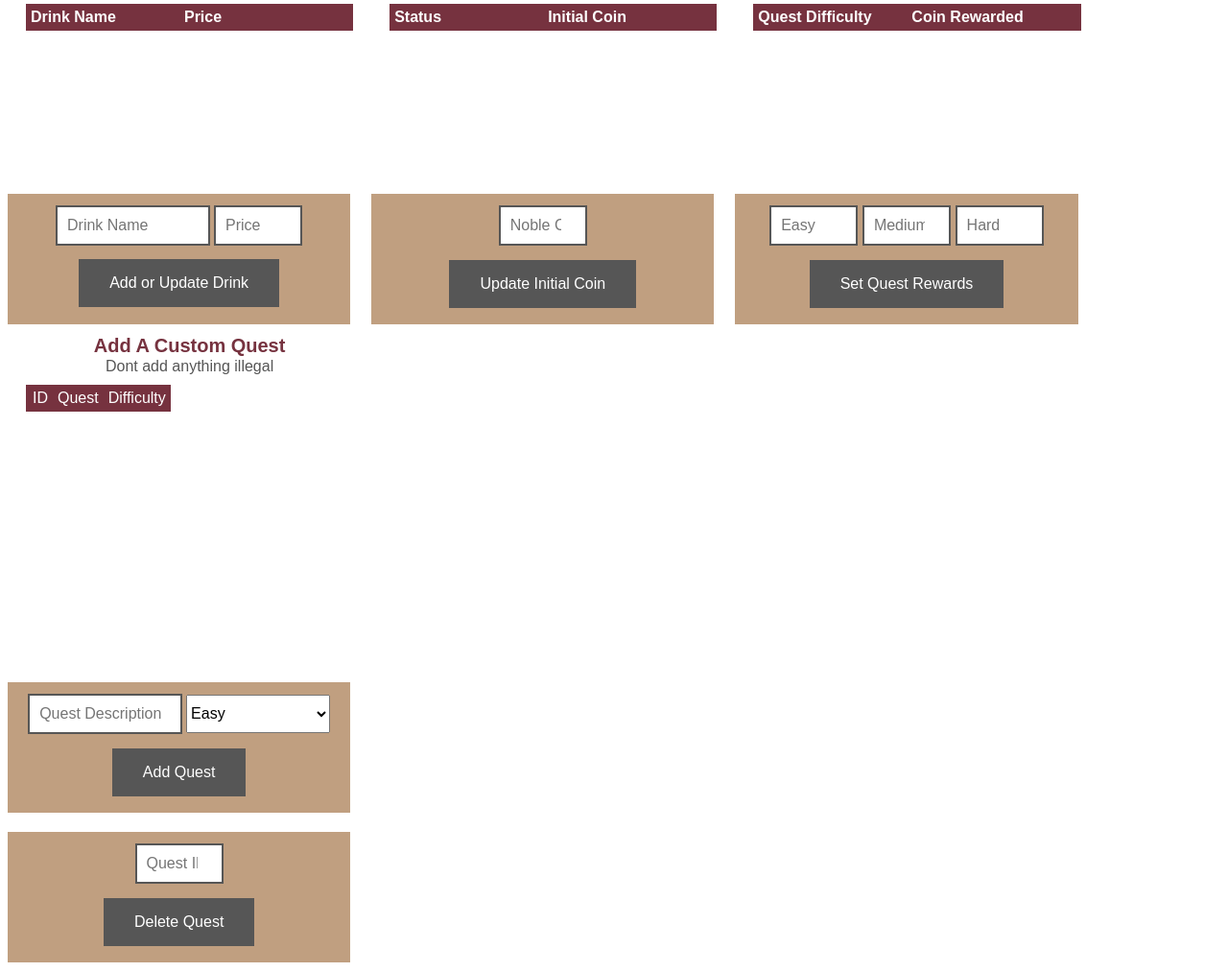
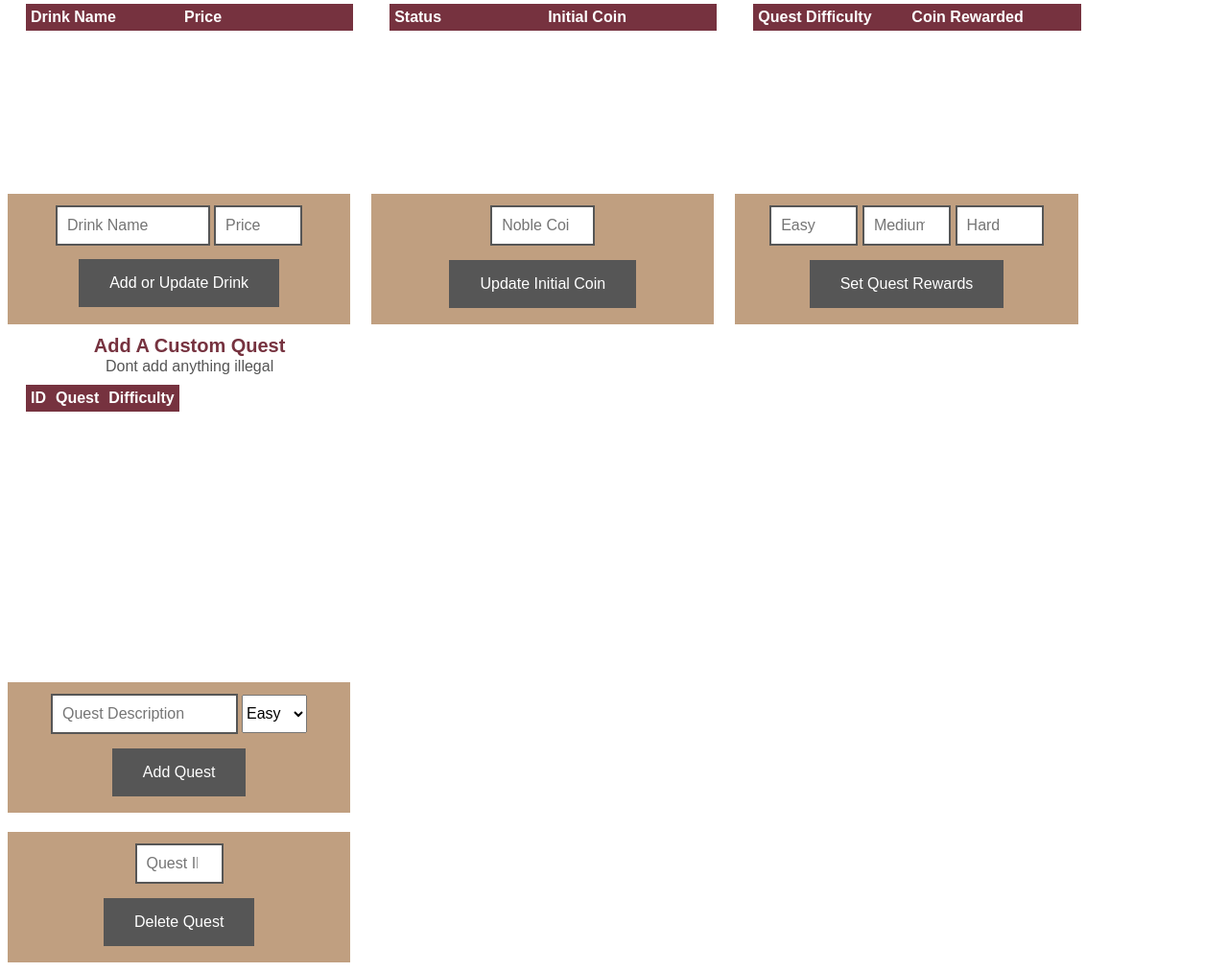
Before and after one commit to mfrasco/Nobles_and_Peasants, a Flask app: page /set_up in a window 1280 px wide. Shown: the part 221-1234 px from the top of the page at 96% size. Run offline with Flask 3, Linux system fonts and the light colour scheme; the visitor is signed in with stand-in values (Sample User, id 1); data that the repository does not hold is empty.

Commit message:
implemented custom quest

```diff
--- a/nobles_and_peasants/static/style.css
+++ b/nobles_and_peasants/static/style.css
@@ -77,6 +77,10 @@ li a:hover {
     box-shadow: 0 0 10px #76323F;
 }
 
+#custom_quest_input {
+  width: 50%;
+}
+
 .num_box {
   width: 20%;
   padding: 10px;
@@ -90,6 +94,10 @@ li a:hover {
     outline: none !important;
     border:1px solid #76323F;
     box-shadow: 0 0 10px #76323F;
+}
+
+#noble_coin_input {
+  width: 25%;
 }
 
 .data_list {
@@ -114,7 +122,7 @@ li a:hover {
   border-collapse: collapse;
   display: block;
   height: 300px;
-  overflow-y: scroll;
+  overflow: auto;
 }
 
 .nap_table th,
@@ -124,8 +132,9 @@ li a:hover {
     min-width: 150px;
 }
 
-.q_table td {
+.q_table th, td {
   padding: 5px;
+  text-align: left;
 }
 
 .nap_table thead {
@@ -136,10 +145,9 @@ li a:hover {
 .q_table thead {
   background-color: #76323F;
   color: white;
-}
-
-#quest_table tbody {
-  height: 300px;
+  position: sticky;
+  top: 0;
+  z-index: 1;
 }
 
 .nap_table thead tr {
@@ -339,13 +347,17 @@ li a:hover {
 }
 
 .select_box {
-    width: 150px;
+    width: 30%;
     height: 40px;
     font-size: 1em;
 }
 
+#custom_quest_difficulty {
+  width: 20%;
+}
+
 #receive_reward {
-    width: 70%;
+    width: 50%;
 }
 
 /*-------------------Quest Page------------------------*/
--- a/nobles_and_peasants/templates/main.html
+++ b/nobles_and_peasants/templates/main.html
@@ -10,7 +10,7 @@
 					<input class="input_box" type="text" name="player_name" placeholder="Choose a Name" required></input>
 					<p></p>
 					<select class="select_box" name="player_status" required>
-						<option value="randomly decide" selected>Randomly Decide</option>
+						<option value="randomly decide" selected>Random</option>
 						<option value="noble">Noble</option>
 						<option value="peasant">Peasant</option>
 					</select>
--- a/nobles_and_peasants/templates/setup.html
+++ b/nobles_and_peasants/templates/setup.html
@@ -49,7 +49,7 @@
                 </tbody>
             </table>
             <form action="{{ url_for('game.set_coin') }}" method="post" class="setup_form" id="set_coin_form">
-                <input class="num_box" type="number" name="noble_coin" placeholder="Noble Coin" min=1 required></input>
+                <input class="num_box" id="noble_coin_input" type="number" name="noble_coin" placeholder="Noble Coin" min=1 required></input>
                 <p></p>
                 <input class="submit_button" type="submit" value="Update Initial Coin"></input>
             </form>
@@ -86,11 +86,11 @@
             <p>Dont add anything illegal</p>
             <table class="q_table" id="quest_table">
                 <thead>
-                    <th>
-                        <td>ID</td>
-                        <td>Quest</td>
-                        <td>Difficulty</td>
-                    </th>
+                    <tr>
+                        <th>ID</th>
+                        <th>Quest</th>
+                        <th>Difficulty</th>
+                    </tr>
                 </thead>
                 <tbody>
                     {% for q in quests %}
@@ -103,8 +103,8 @@
                 </tbody>
             </table>
             <form action="{{ url_for('game.add_quest') }}" method="post" class="setup_form" id="add_quest_form">
-                <input class="input_box" type="text" name="quest" placeholder="Quest Description" required></input>
-                <select class="select_box" name="difficulty" required>
+                <input class="input_box" id="custom_quest_input" type="text" name="quest" placeholder="Quest Description" required></input>
+                <select class="select_box" id="custom_quest_difficulty" name="difficulty" required>
                     <option value="easy" selected>Easy</option>
                     <option value="medium">Medium</option>
                     <option value="hard">Hard</option>
```
Also changed, not shown: tests/test_auth.py (+1 -1 lines).
